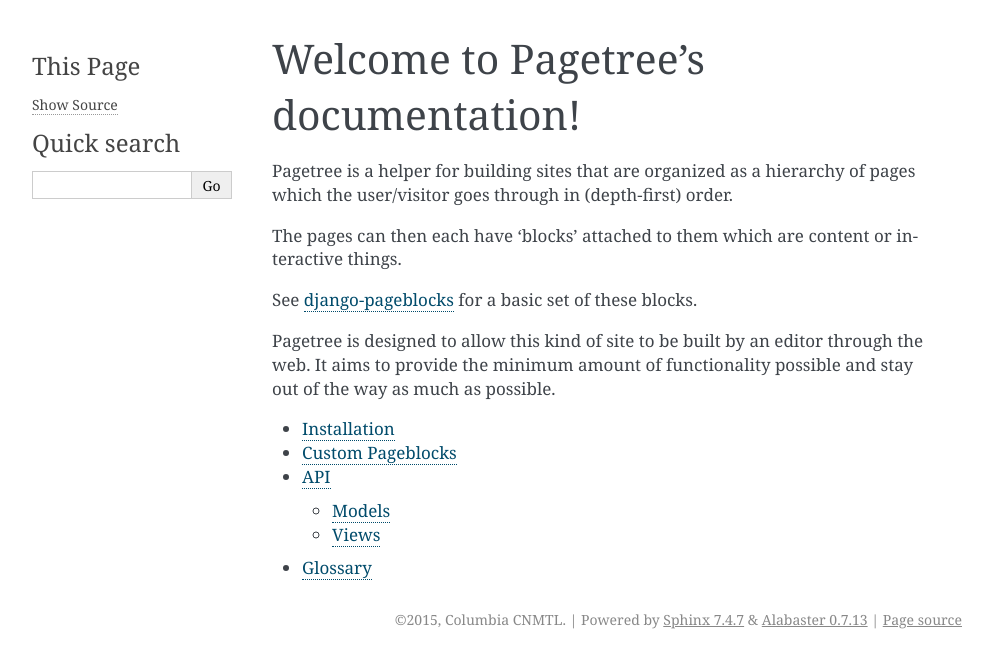
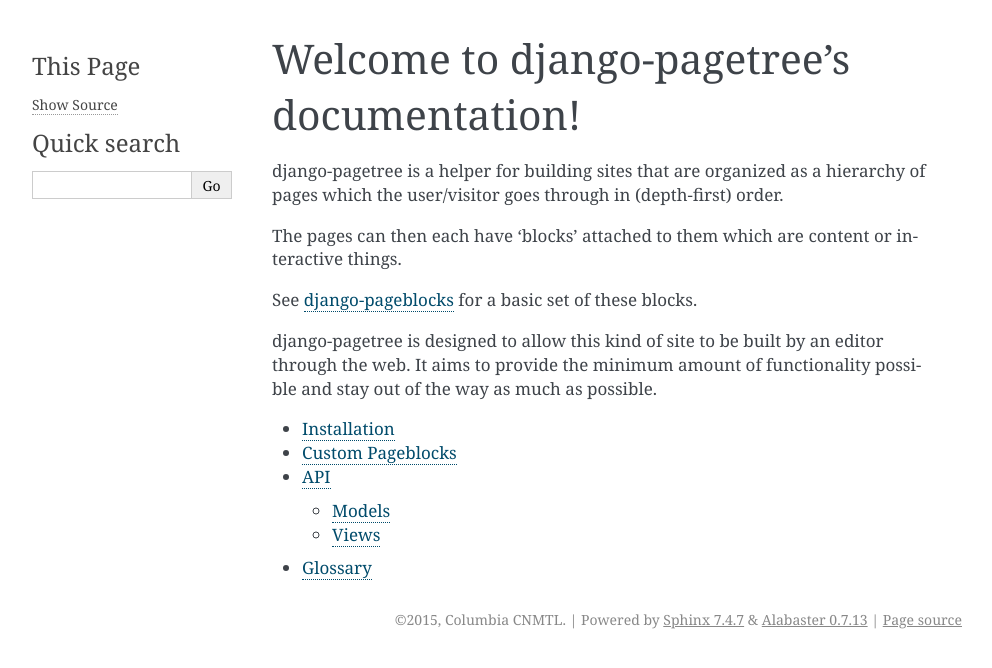
Before and after one commit to ccnmtl/django-pagetree, a Sphinx documentation site: the page built from docs/index.rst, in a window 1280 px wide. Shown: the top 668 px of the page, without its empty margins (148-1140 px from the left). Built offline with Sphinx 7.4.7, drawn with Linux system fonts in a browser that asks for light colours.

Commit message:
Use 'django-pagetree' instead of 'Pagetree' in docs

```diff
--- a/docs/conf.py
+++ b/docs/conf.py
@@ -1,6 +1,6 @@
 # -*- coding: utf-8 -*-
 #
-# Pagetree documentation build configuration file, created by
+# django-pagetree documentation build configuration file, created by
 # sphinx-quickstart on Wed Mar 11 14:59:53 2015.
 #
 # This file is execfile()d with the current directory set to its
@@ -50,7 +50,7 @@
 master_doc = 'index'
 
 # General information about the project.
-project = u'Pagetree'
+project = u'django-pagetree'
 copyright = u'2015, Columbia CNMTL'
 author = u'Columbia CNMTL'
 
@@ -204,7 +204,7 @@
 #html_search_scorer = 'scorer.js'
 
 # Output file base name for HTML help builder.
-htmlhelp_basename = 'Pagetreedoc'
+htmlhelp_basename = 'django-pagetreedoc'
 
 # -- Options for LaTeX output ---------------------------------------------
 
@@ -226,7 +226,7 @@
 # (source start file, target name, title,
 #  author, documentclass [howto, manual, or own class]).
 latex_documents = [
-  (master_doc, 'Pagetree.tex', u'Pagetree Documentation',
+  (master_doc, 'django-pagetree.tex', u'django-pagetree Documentation',
    u'Anders Pearson', 'manual'),
 ]
 
@@ -256,7 +256,7 @@
 # One entry per manual page. List of tuples
 # (source start file, name, description, authors, manual section).
 man_pages = [
-    (master_doc, 'pagetree', u'Pagetree Documentation',
+    (master_doc, 'pagetree', u'django-pagetree Documentation',
      [author], 1)
 ]
 
@@ -270,8 +270,8 @@
 # (source start file, target name, title, author,
 #  dir menu entry, description, category)
 texinfo_documents = [
-  (master_doc, 'Pagetree', u'Pagetree Documentation',
-   author, 'Pagetree', 'One line description of project.',
+  (master_doc, 'django-pagetree', u'django-pagetree Documentation',
+   author, 'django-pagetree', 'CMS app for Django.',
    'Miscellaneous'),
 ]
 
--- a/docs/custom_pageblocks.rst
+++ b/docs/custom_pageblocks.rst
@@ -7,8 +7,8 @@
 your application.
 
 It's possible to define a custom pageblock from scratch by defining a
-model with all the necessary hooks and a ``GenericRelation`` to Pagetree's
-``PageBlock`` class. For convenience, Pagetree provides ``BasePageBlock``
+model with all the necessary hooks and a ``GenericRelation`` to django-pagetree's
+``PageBlock`` class. For convenience, django-pagetree provides ``BasePageBlock``
 that contains the basics you'll need for making a custom pageblock.
 
 Here's an example of a custom pageblock::
--- a/docs/index.rst
+++ b/docs/index.rst
@@ -1,12 +1,12 @@
-.. Pagetree documentation master file, created by
+.. django-pagetree documentation master file, created by
    sphinx-quickstart on Wed Mar 11 14:59:53 2015.
    You can adapt this file completely to your liking, but it should at least
    contain the root `toctree` directive.
 
-Welcome to Pagetree's documentation!
-====================================
+Welcome to django-pagetree's documentation!
+============================================
 
-Pagetree is a helper for building sites that are organized
+django-pagetree is a helper for building sites that are organized
 as a hierarchy of pages which the user/visitor goes through
 in (depth-first) order.
 
@@ -16,7 +16,7 @@
 See `django-pageblocks <https://github.com/ccnmtl/django-pageblocks>`_
 for a basic set of these blocks.
 
-Pagetree is designed to allow this kind of site to be built by
+django-pagetree is designed to allow this kind of site to be built by
 an editor through the web. It aims to provide the minimum amount
 of functionality possible and stay out of the way as much
 as possible.
--- a/docs/installation.rst
+++ b/docs/installation.rst
@@ -22,7 +22,7 @@
 To use these pageblocks, you'll need to put ``django-pageblocks`` in your
 ``requirements.txt``, and add ``'pageblocks'`` to your ``INSTALLED_APPS``.
 
-Pagetree provides a set of generic views that you can use to build a
+django-pagetree provides a set of generic views that you can use to build a
 barebones site out of the box. In your ``urls.py``, you will need to import
 the generic views::
 
```
Also changed, not shown: 1 other file.
